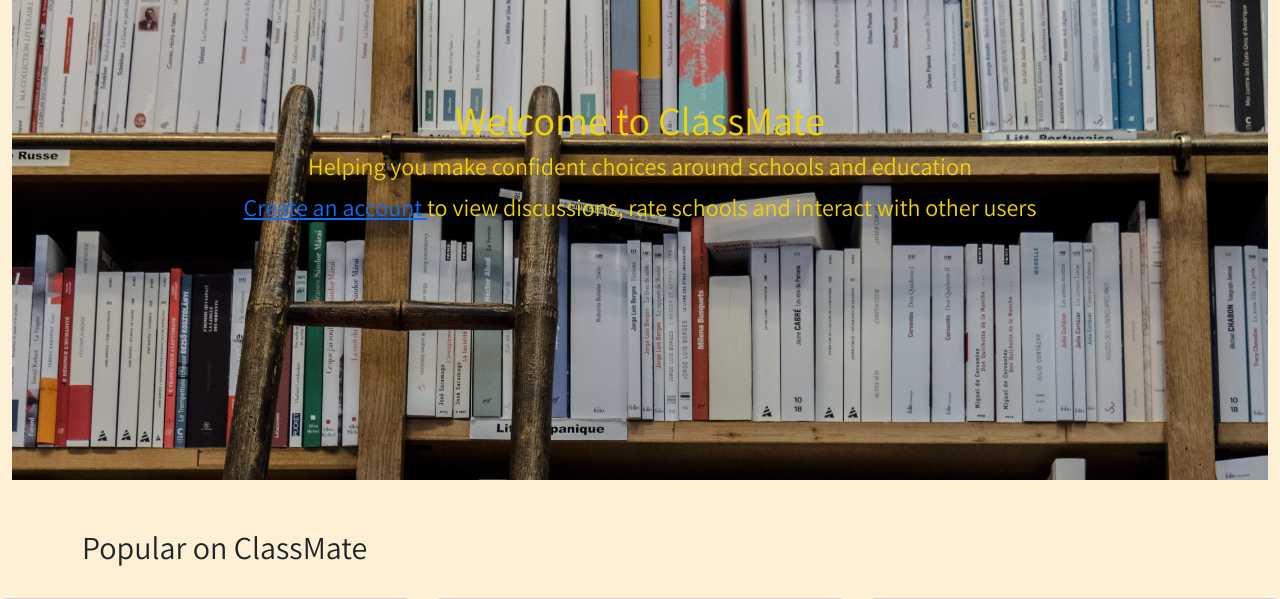
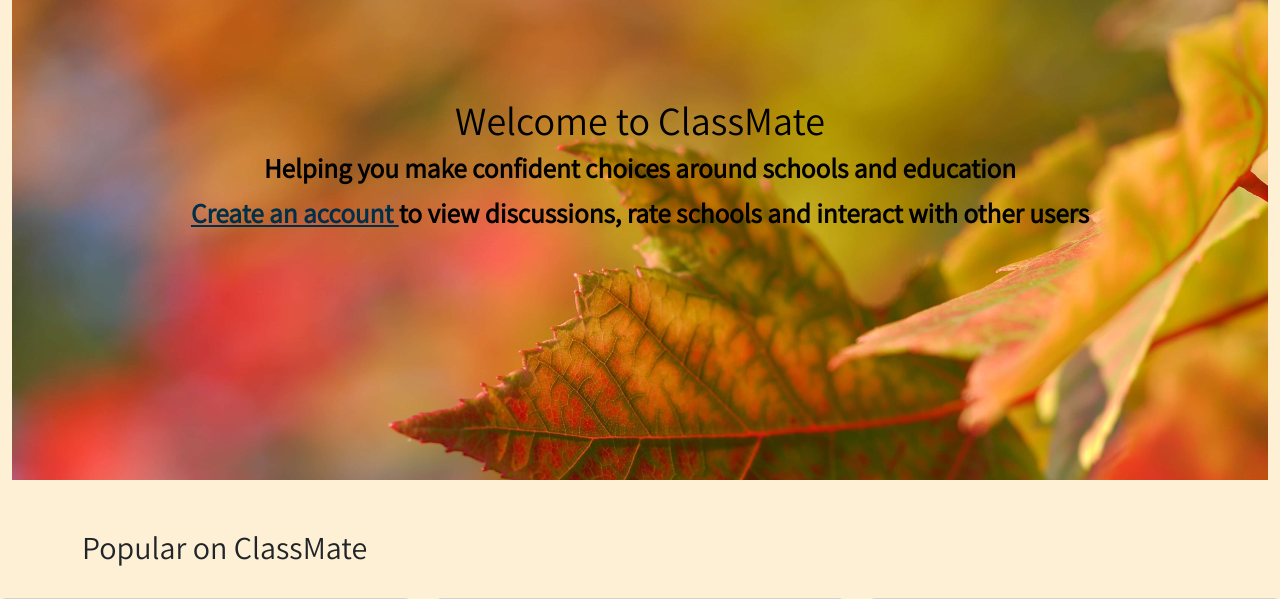
Before and after one commit to georgiagrayland/P4-ClassMate, a Django app: page / in a window 1280 px wide. Shown: the part 74-673 px from the top of the page. Run offline with Django 3.2, Linux system fonts and the light colour scheme; some libraries are stand-ins or nearby versions.

Commit message:
change hover style of navbar and main image on homepage

```diff
--- a/static/css/style.css
+++ b/static/css/style.css
@@ -37,6 +37,7 @@ footer p{
 
 .navbar-nav a:hover{
     color: #F1D302;
+    text-decoration: underline;
 }
 
 /* --------------------- General body --------------------- */
@@ -61,16 +62,20 @@ footer i:hover{
 
 /* --------------------- Homepage --------------------- */
 .welcome, .welcome-text{
-    /*color:#780000;*/
-    color: #F1D302;
+    color: black;
 }
 
 .welcome-text{
-    font-size: 1.5rem;
+    font-size: 1.7rem;
+    font-weight: bolder;
+}
+
+.welcome-text a{
+    color: #003049;
 }
 
 .main-image {
-    background: url('../media/books.jpg') no-repeat;
+    background: url('../media/leaf-image.jpg') no-repeat;
     background-size: cover;
     height: 60vh;
 }
--- a/templates/my_comments.html
+++ b/templates/my_comments.html
@@ -9,6 +9,8 @@
         <p>{{ comment.created_on }}</p>
         <!-- Display other comment details as needed -->
     </div>
+    <!--Button to delete comment-->
+    <!--Button to edit comment -->
 {% endfor %}
 
 
```
Also changed, not shown: static/media/background-image.jpg (deleted), static/media/books.jpg (deleted), static/media/boy-book.jpg (deleted), static/media/home-background.jpg (added), static/media/lakeshore-academy.jpg (deleted), static/media/school-homepage.jpg (deleted), static/media/springwood-hall.jpg (deleted).
